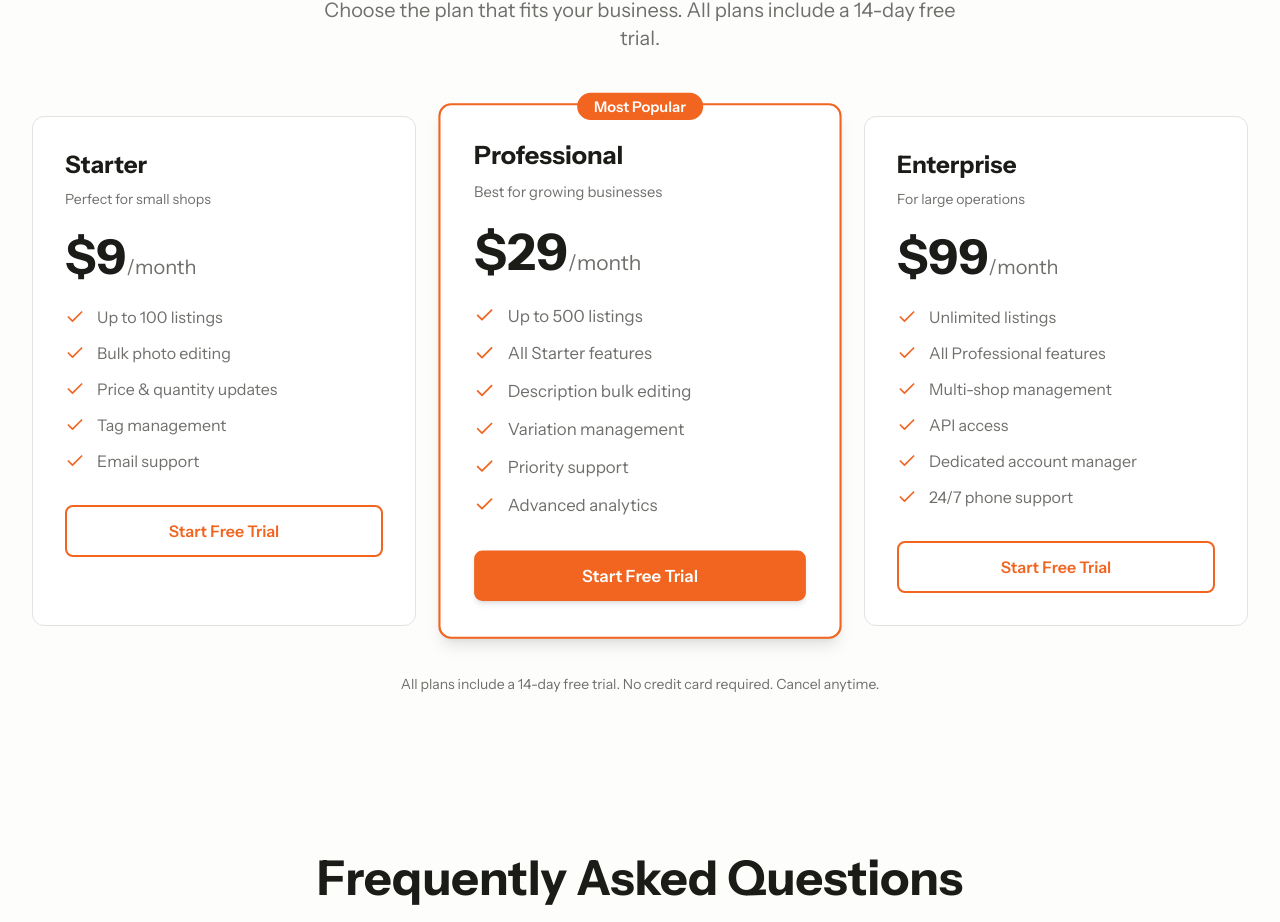
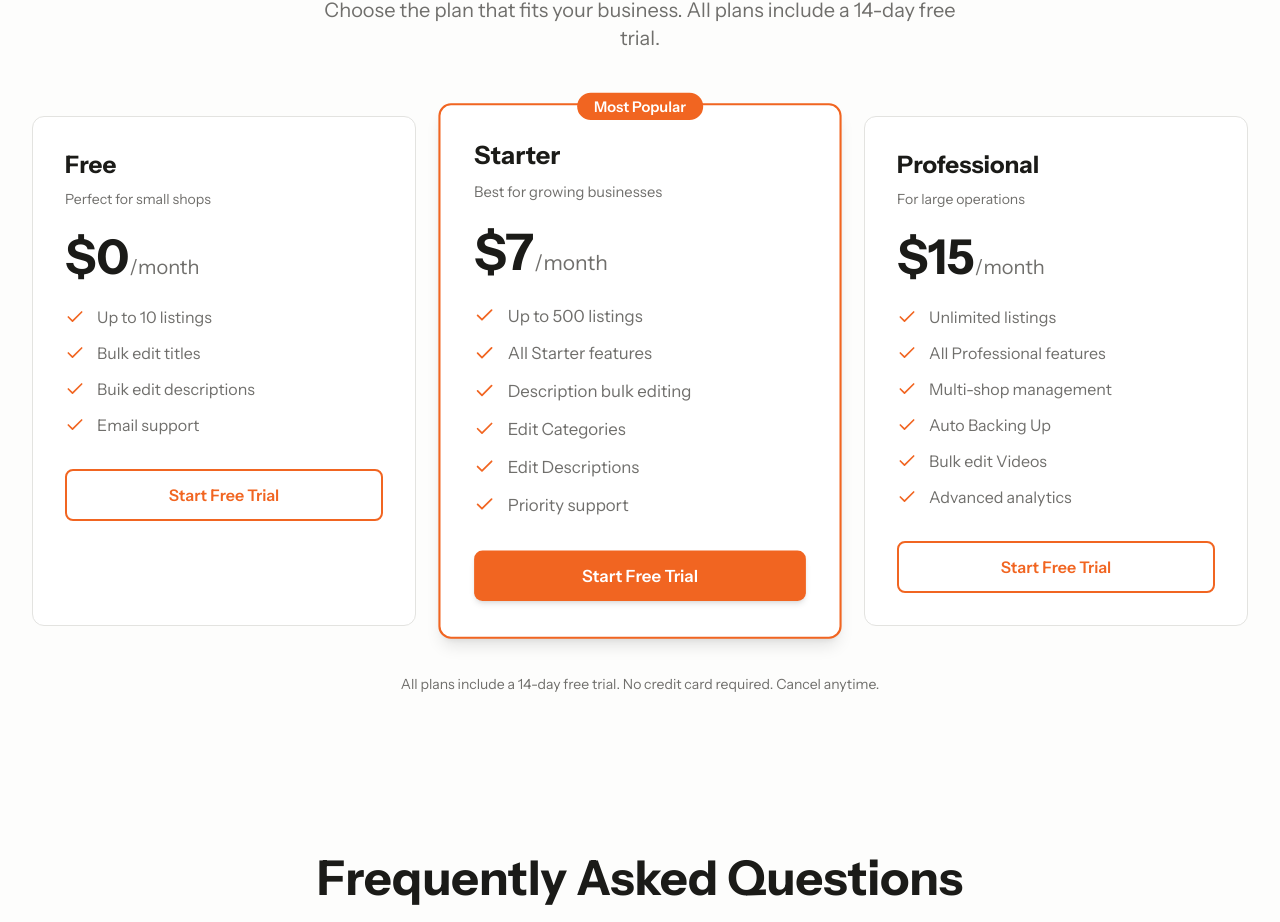
Before and after one commit to vipran88/getcraft_market_site, a React (Vite) app: page / in a window 1280 px wide. Shown: the part 2455-3377 px from the top of the page. Built offline with nearby package versions, Linux system fonts and the light colour scheme.

Commit message:
Changes in pricing

```diff
--- a/src/components/Pricing.tsx
+++ b/src/components/Pricing.tsx
@@ -14,46 +14,45 @@ interface PricingTier {
 const Pricing: React.FC = () => {
   const pricingTiers: PricingTier[] = [
     {
-      name: 'Starter',
-      price: '$9',
+      name: 'Free',
+      price: '$0',
       period: '/month',
       description: 'Perfect for small shops',
       features: [
-        'Up to 100 listings',
-        'Bulk photo editing',
-        'Price & quantity updates',
-        'Tag management',
+        'Up to 10 listings',
+        'Bulk edit titles',
+        'Buik edit descriptions',
         'Email support',
       ],
     },
     {
-      name: 'Professional',
-      price: '$29',
+      name: 'Starter',
+      price: '$7',
       period: '/month',
       description: 'Best for growing businesses',
       features: [
         'Up to 500 listings',
         'All Starter features',
         'Description bulk editing',
-        'Variation management',
+        'Edit Categories',
+        'Edit Descriptions',
         'Priority support',
-        'Advanced analytics',
       ],
       featured: true,
       badge: 'Most Popular',
     },
     {
-      name: 'Enterprise',
-      price: '$99',
+      name: 'Professional',
+      price: '$15',
       period: '/month',
       description: 'For large operations',
       features: [
         'Unlimited listings',
         'All Professional features',
         'Multi-shop management',
-        'API access',
-        'Dedicated account manager',
-        '24/7 phone support',
+        'Auto Backing Up',
+        'Bulk edit Videos',
+        'Advanced analytics'
       ],
     },
   ];
```
